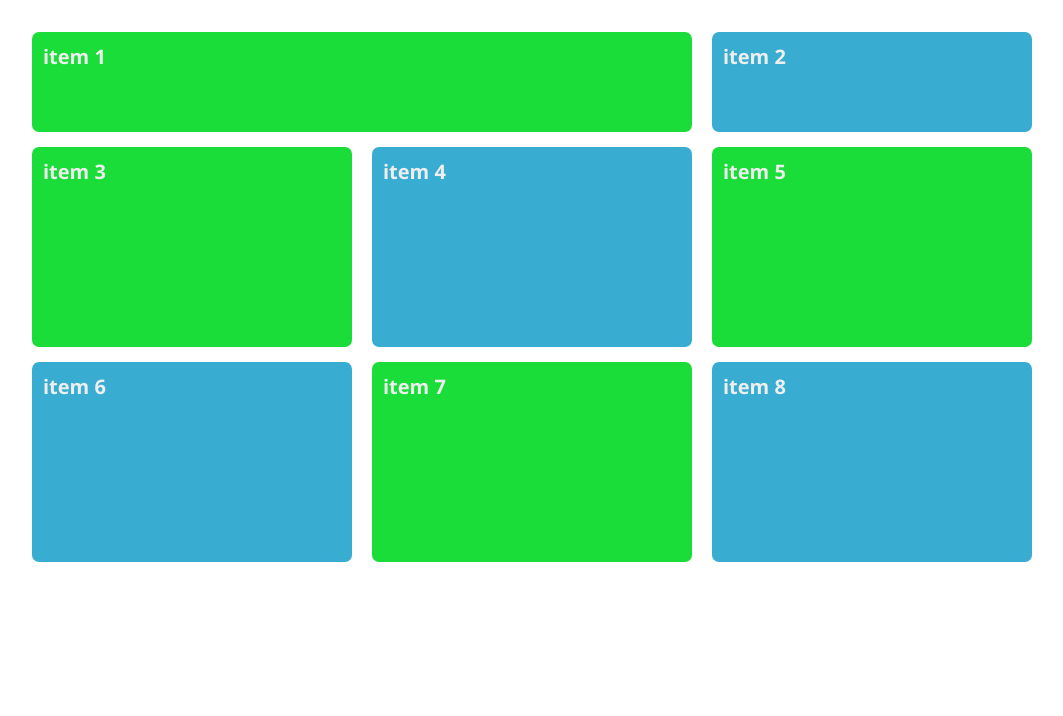
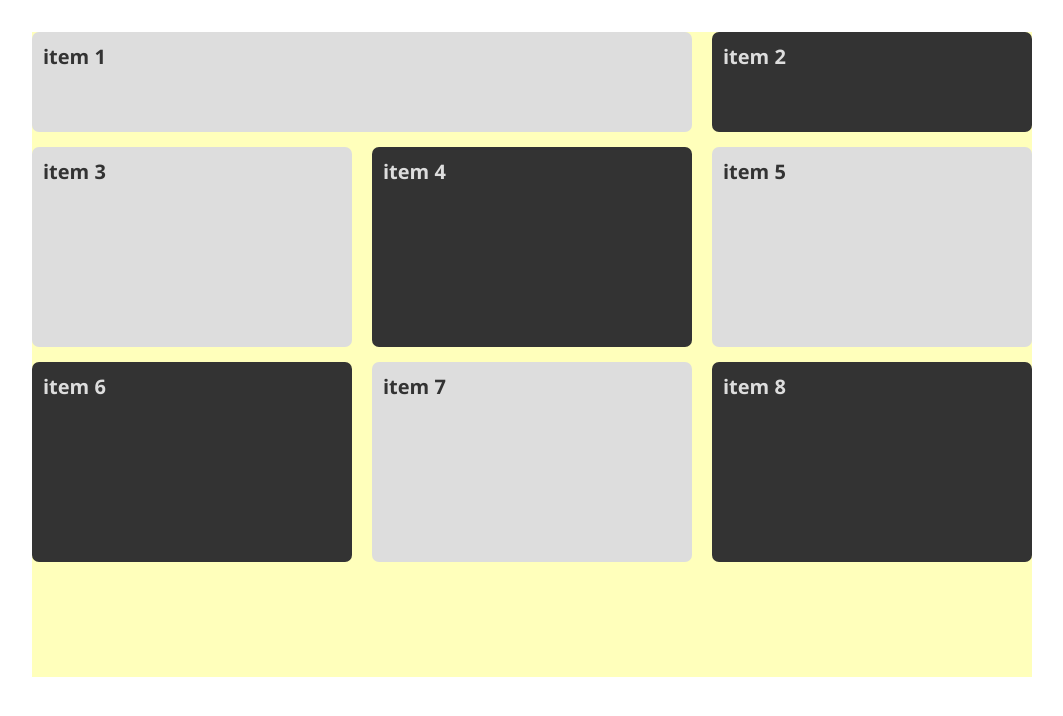
Before and after one commit to SGDaniels08/css-grid-slide-example, a website: page public/index.html in a window 1280 px wide. Shown: the whole page, without its empty margins (108-1171 px from the left). Drawn offline with nearby package versions, Linux system fonts and the light colour scheme.

Commit message:
Update colors to fit example in slides

```diff
--- a/public/css/default-style.css
+++ b/public/css/default-style.css
@@ -4,6 +4,14 @@
 	box-sizing: border-box;
 	margin: 0;
 	padding: 0;
+}
+:root {
+	--light: #ddd;
+	--dark: #333;
+}
+
+.container {
+	background-color: #ffb;
 }
 
 .grid-item {
@@ -14,9 +22,11 @@
 }
 
 .grid-item:nth-child(even) {
-    background-color: #39add1;
+	background-color: var(--dark);
+	color: var(--light);
 }
 
 .grid-item:nth-child(odd) {
-    background-color: #1add39;
+	background-color: var(--light);
+	color: var(--dark);
 }
```
Lines whose indentation alone changed are shown as unchanged.
